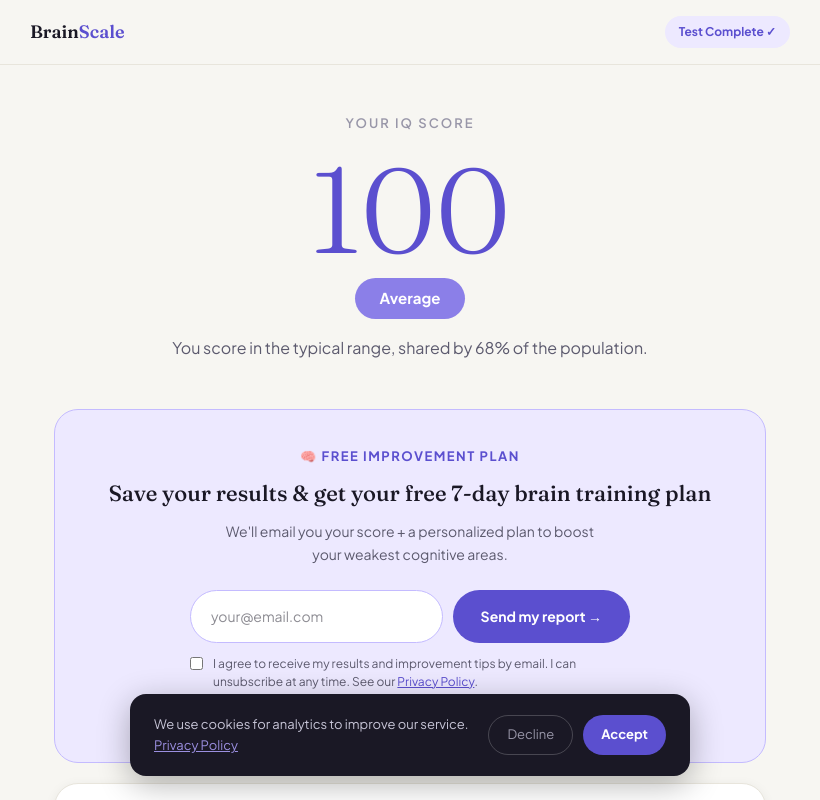
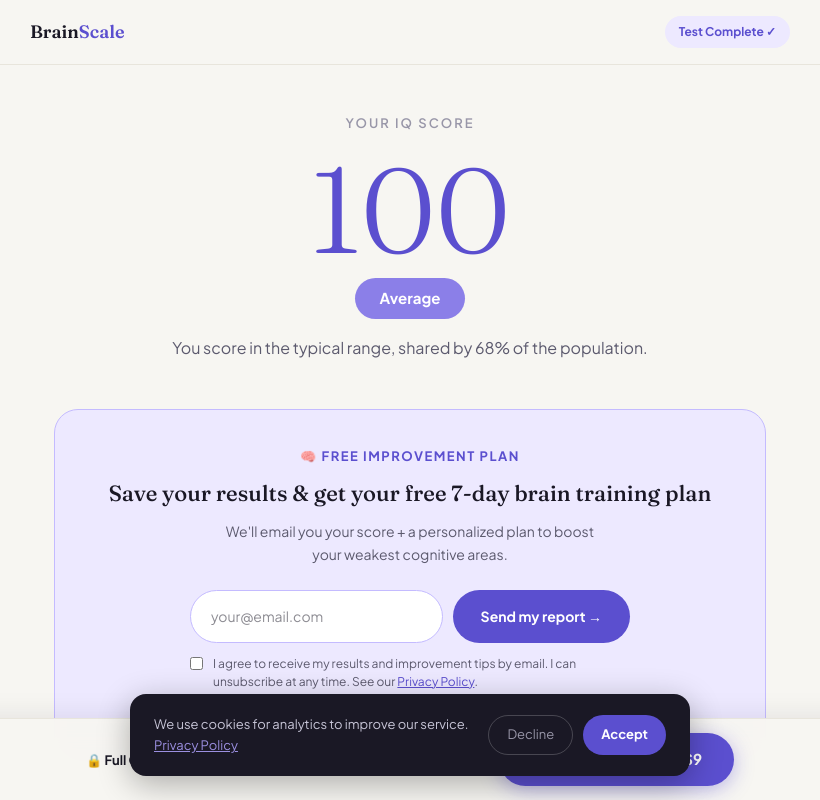
Before and after one commit to devbrainscale/brainscale, a Next.js app: page /results in a window 1280 px wide. Shown: the top 800 px of the page, without its empty margins (230-1050 px from the left). Built offline with nearby package versions, Linux system fonts and the light colour scheme.

Commit message:
feat: sticky CTA bar for unlock button on results page

```diff
--- a/src/app/results/ResultsContent.tsx
+++ b/src/app/results/ResultsContent.tsx
@@ -116,7 +116,7 @@ export default function ResultsContent() {
   ];
 
   return (
-    <div style={{ backgroundColor: "#F7F6F2", minHeight: "100vh", fontFamily: "var(--font-body, sans-serif)" }}>
+    <div style={{ backgroundColor: "#F7F6F2", minHeight: "100vh", fontFamily: "var(--font-body, sans-serif)", paddingBottom: "88px" }}>
 
       {/* HEADER */}
       <header style={{ backgroundColor: "#F7F6F2", borderBottom: "1px solid #E8E5DC", padding: "0 24px" }}>
@@ -294,6 +294,50 @@ export default function ResultsContent() {
         </div>
 
       </main>
+
+      {/* STICKY BOTTOM CTA */}
+      <div style={{
+        position: "fixed",
+        bottom: 0,
+        left: 0,
+        right: 0,
+        backgroundColor: "rgba(247,246,242,0.95)",
+        backdropFilter: "blur(12px)",
+        borderTop: "1px solid #E8E5DC",
+        padding: "14px 24px",
+        zIndex: 100,
+        display: "flex",
+        alignItems: "center",
+        justifyContent: "center",
+        gap: "16px",
+        flexWrap: "wrap",
+        boxShadow: "0 -4px 24px rgba(26,24,37,0.08)",
+      }}>
+        <div style={{ textAlign: "center" }}>
+          <span style={{ fontSize: "13px", color: "#5C5A6E", fontWeight: 500 }}>
+            🔒 <strong style={{ color: "#1A1825" }}>Full Cognitive Report</strong> — detailed breakdown + PDF certificate
+          </span>
+        </div>
+        <button
+          onClick={handleUnlock}
+          disabled={checkoutLoading}
+          style={{
+            backgroundColor: checkoutLoading ? "#9896A8" : "#5B4FCF",
+            color: "#fff",
+            padding: "14px 32px",
+            borderRadius: "999px",
+            fontSize: "15px",
+            fontWeight: 700,
+            border: "none",
+            cursor: checkoutLoading ? "not-allowed" : "pointer",
+            whiteSpace: "nowrap",
+            boxShadow: checkoutLoading ? "none" : "0 4px 20px rgba(91,79,207,0.4)",
+            transition: "all 0.15s ease",
+          }}
+        >
+          {checkoutLoading ? "Redirecting…" : "Unlock Full Report — $9"}
+        </button>
+      </div>
     </div>
   );
 }
```
